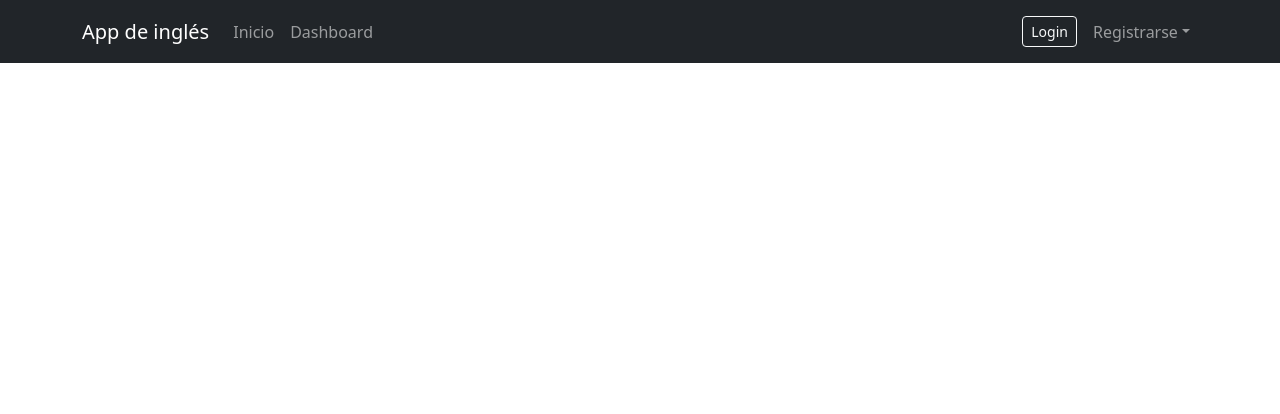
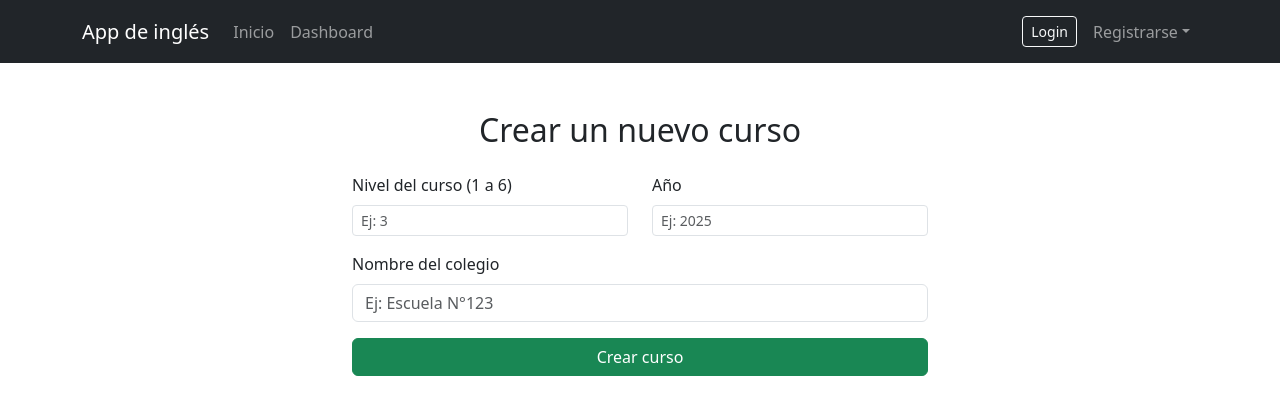
Before and after one commit to georgo0/Proyecto-Ingenieria-de-Software-2025, a React (Create React App) app: page /crear-curso in a window 1280 px wide. Shown: the top 414 px of the page. Built offline with nearby package versions, Linux system fonts and the light colour scheme.

Commit message:
update and create files
se creo CreateCourses.js

```diff
--- a/src/App.js
+++ b/src/App.js
@@ -12,7 +12,7 @@ import MainStudent from './components/student/MainStudent';
 import IngresarCodigo from './components/student/IngresarCodigo';
 import MainTeacher from './components/teacher/MainTeacher';
 import SelectCourse from './components/teacher/SelectCourse';
-
+import CreateCourse from './components/teacher/CreateCourse';
 
 function App() {
   return (
@@ -29,6 +29,7 @@ function App() {
           <Route path="/ingresar-codigo" element={<IngresarCodigo />} />
           <Route path="/main-teacher" element={<MainTeacher />} />
           <Route path="/ver-cursos" element={<SelectCourse />} />
+          <Route path="/crear-curso" element={<CreateCourse />} />
         </Routes>
       </Container>
     </>
--- /dev/null
+++ b/src/components/teacher/CreateCourse.js
@@ -0,0 +1,78 @@
+// src/components/CreateCourse.js
+import React, { useState } from 'react';
+import { useNavigate } from 'react-router-dom';
+
+function CreateCourse() {
+  const navigate = useNavigate();
+  const [courseLevel, setCourseLevel] = useState('');
+  const [year, setYear] = useState('');
+  const [schoolName, setSchoolName] = useState('');
+
+  const handleSubmit = (e) => {
+    e.preventDefault();
+    console.log('Curso creado:', { courseLevel, year, schoolName });
+    // Aquí se podría guardar la información en el backend más adelante
+    navigate('/main-teacher');
+  };
+
+  // Solo permitir números en el input de año
+  const handleYearChange = (e) => {
+    const value = e.target.value;
+    if (/^\d*$/.test(value)) {
+      setYear(value);
+    }
+  };
+
+  return (
+    <div className="container mt-5" style={{ maxWidth: '600px' }}>
+      <h2 className="mb-4 text-center">Crear un nuevo curso</h2>
+      <form onSubmit={handleSubmit}>
+        <div className="row mb-3">
+          <div className="col-md-6">
+            <label className="form-label">Nivel del curso (1 a 6)</label>
+            <input
+              type="number"
+              className="form-control form-control-sm"
+              min="1"
+              max="6"
+              value={courseLevel}
+              onChange={(e) => setCourseLevel(e.target.value)}
+              required
+              placeholder="Ej: 3"
+            />
+          </div>
+
+          <div className="col-md-6">
+            <label className="form-label">Año</label>
+            <input
+              type="text"
+              className="form-control form-control-sm"
+              value={year}
+              onChange={handleYearChange}
+              required
+              placeholder="Ej: 2025"
+              inputMode="numeric"
+              pattern="[0-9]*"
+            />
+          </div>
+        </div>
+
+        <div className="mb-3">
+          <label className="form-label">Nombre del colegio</label>
+          <input
+            type="text"
+            className="form-control"
+            value={schoolName}
+            onChange={(e) => setSchoolName(e.target.value)}
+            placeholder="Ej: Escuela N°123"
+            // Evaluar si mantener este campo de <nombre_colegio> en el futuro o eliminarlo y ver donde redirige el boton del formulario
+          />
+        </div>
+
+        <button type="submit" className="btn btn-success w-100">Crear curso</button>
+      </form>
+    </div>
+  );
+}
+
+export default CreateCourse;
```
